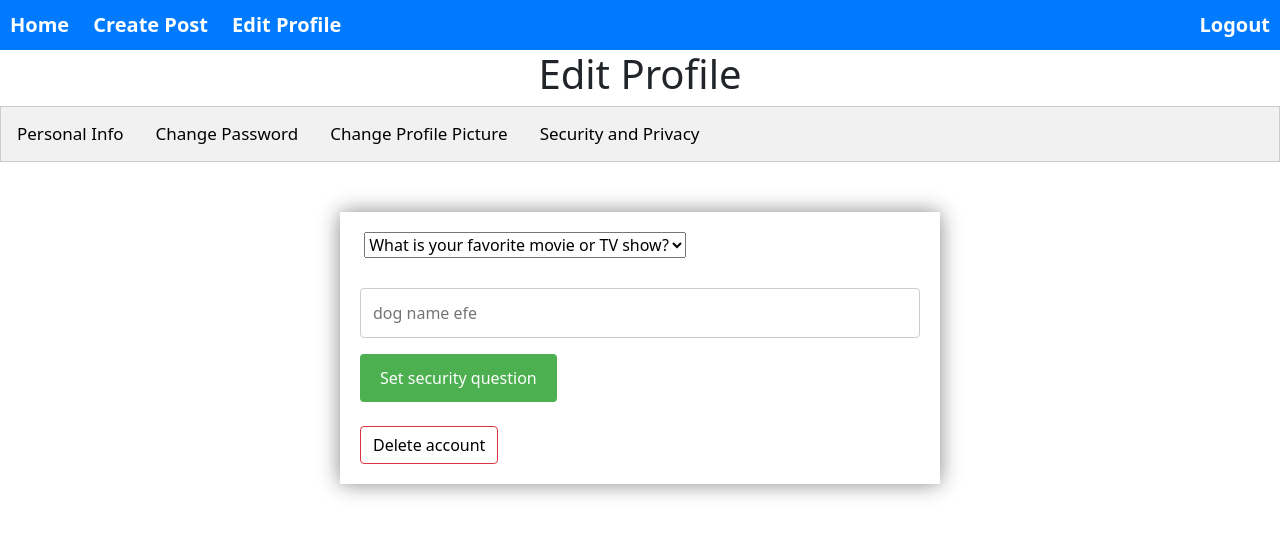
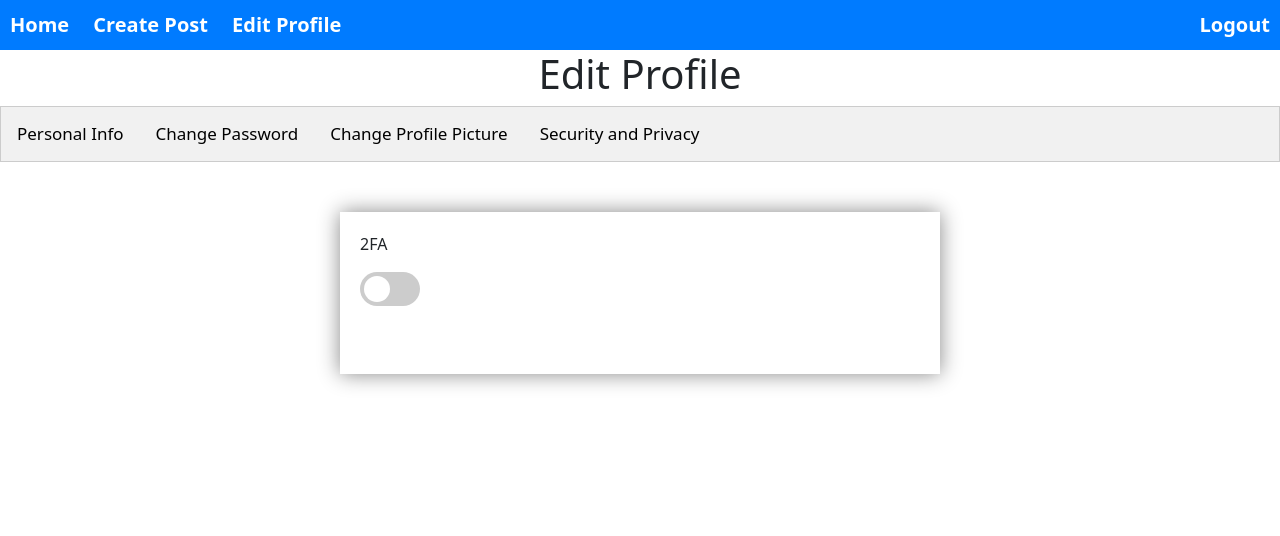
Before and after one commit to Othman-Alhalab/belConnect, a PHP site: page /dev/editProfile.php in a window 1280 px wide, after a click on "Security and Privacy". Shown: the top 536 px of the page. Run offline with PHP 8.4, Linux system fonts and the light colour scheme; the visitor is signed in with stand-in values (Sample User, id 1).

Commit message:
Add files via upload

```diff
--- a/BelConnectDB/db.sql
+++ b/BelConnectDB/db.sql
@@ -35,7 +35,6 @@ CREATE TABLE user_secret_questions (
 
 CREATE TABLE posts (
   id INT UNSIGNED NOT NULL AUTO_INCREMENT PRIMARY KEY,
-  user_id INT NOT NULL,
   author VARCHAR(255) NOT NULL,
   username VARCHAR(255) NOT NULL,
   post_name VARCHAR(255) NOT NULL,
@@ -50,6 +49,3 @@ ADD image_type VARCHAR(255);
 
 alter table users
 ADD image_data LONGBLOB;
-
-alter table posts
-ADD user_id INT;
--- a/assets/css/editProfile.css
+++ b/assets/css/editProfile.css
@@ -1,4 +1,5 @@
 
+/* Allmänt */
 *{
   padding: 0;
   margin: 0;
@@ -13,6 +14,9 @@ h1 {
   text-align: center;
   margin-top: 50px;
 }
+
+
+/* css för alla sub-Sidor */
 
 form {
   margin: 50px auto;
@@ -30,7 +34,6 @@ form {
   margin-bottom: 20px;
 }
 
-/* Style the buttons inside the tab */
 .tab button {
   background-color: inherit;
   float: left;
@@ -42,17 +45,15 @@ form {
   font-size: 17px;
 }
 
-/* Change background color of buttons on hover */
 .tab button:hover {
   background-color: #ddd;
 }
 
-/* Create an active/current tablink class */
 .tab button.active {
   background-color: #ccc;
 }
 
-
+/* css för alla knappar */
 
 input[type="text"],
 input[type="email"],
@@ -74,8 +75,6 @@ input[type="submit"] {
   padding: 12px 20px;
   border: none;
   border-radius: 4px;
-
-
 }
 
 input[type="submit"]:hover {
@@ -88,7 +87,7 @@ input[type="submit"]:hover {
 
 
 
-
+/* navbar */
 nav {
   display: flex;
   justify-content: space-between;
@@ -120,3 +119,66 @@ nav {
 nav a:hover{
   color: black;
 }
+
+
+
+
+  /* switch */
+  .switch {
+    position: relative;
+    display: inline-block;
+    width: 60px;
+    height: 34px;
+  }
+
+  .switch input {
+    opacity: 0;
+    width: 0;
+    height: 0;
+  }
+  .slider {
+    position: absolute;
+    cursor: pointer;
+    top: 0;
+    left: 0;
+    right: 0;
+    bottom: 0;
+    background-color: #ccc;
+    -webkit-transition: .4s;
+    transition: .4s;
+  }
+
+  .slider:before {
+    position: absolute;
+    content: "";
+    height: 26px;
+    width: 26px;
+    left: 4px;
+    bottom: 4px;
+    background-color: white;
+    -webkit-transition: .4s;
+    transition: .4s;
+  }
+
+  #tglSwitch:checked + .slider {
+    background-color: #2196F3;
+  }
+
+  #tglSwitch:focus + .slider {
+    box-shadow: 0 0 1px #2196F3;
+  }
+
+  #tglSwitch:checked + .slider:before {
+    -webkit-transform: translateX(26px);
+    -ms-transform: translateX(26px);
+    transform: translateX(26px);
+  }
+
+  /* Rounded sliders */
+  .slider.round {
+    border-radius: 34px;
+  }
+
+  .slider.round:before {
+    border-radius: 50%;
+  }
--- a/dev/editProfile.php
+++ b/dev/editProfile.php
@@ -85,7 +85,16 @@
 
 
 	<form action="" method="post" id="security_and_privacy">
-		<div id="security_and_privacy" >
+		<p>2FA</p>
+		<label class="switch">
+			<input type="checkbox" id="tglSwitch">
+			<span class="slider round"></span>
+		</label>
+
+		<br>
+		<br>
+		<br>
+		<div id="myForm" style="display:none;">
 		<label for="question"></label>
 
 			<select id="question">
@@ -100,9 +109,22 @@
 			<br>
 			<br>
 			<button type="button" class="btn btn-outline-danger"><a href="./deleteAccount.php" style="text-decoration: none; color: black;">Delete account</a></button>
-
 		</div>
 	</form>
+
+
+	<script>
+  var toggleSwitch = document.getElementById("tglSwitch");
+  var myForm = document.getElementById("myForm");
+
+  toggleSwitch.addEventListener("click", function() {
+    if (toggleSwitch.checked) {
+      myForm.style.display = "block";
+    } else {
+      myForm.style.display = "none";
+    }
+  });
+</script>
 
 	<script>
 		//Kollar om det finns någon cookie (allmänt) vilket det alltid gör. jag säger då att om det finns en cookie då ta cookien
@@ -111,6 +133,9 @@
 		//regex från stackoverflow
 		const tabname_in = document.cookie ? document.cookie.replace(/(?:(?:^|.*;\s*)tabname\s*\=\s*([^;]*).*$)|^.*$/, "$1") : "personal_info"
 
+		function switchFunction(mode){
+
+		}
 
 		function selectTab(tabname){
 			switch (tabname) {
@@ -165,7 +190,7 @@
 		selectTab('personal_info')
 		*/
 	</script>
-	<script src="https://cdn.jsdelivr.net/npm/bootstrap@5.1.3/dist/js/bootstrap.bundle.min.js" integrity="sha384-ka7Sk0Gln4gmtz2MlQnikT1wXgYsOg+OMhuP+IlRH9sENBO0LRn5q+8nbTov4+1p" crossorigin="anonymous"></script>
+
 
 	<?php
 		require "./config.php";
--- a/web/dsa.js
+++ b/web/dsa.js
@@ -29,6 +29,11 @@ function selectTab(tabname){
 }
 
 
+function switchFunction(mode){
+    if(document.getElementById("").checked)
+}
+
+
 let twoFA = "active" // cookie
 let mode = false; //cookie?
 
```
Also changed, not shown: assets/css/home.css (+72 -1 lines).
